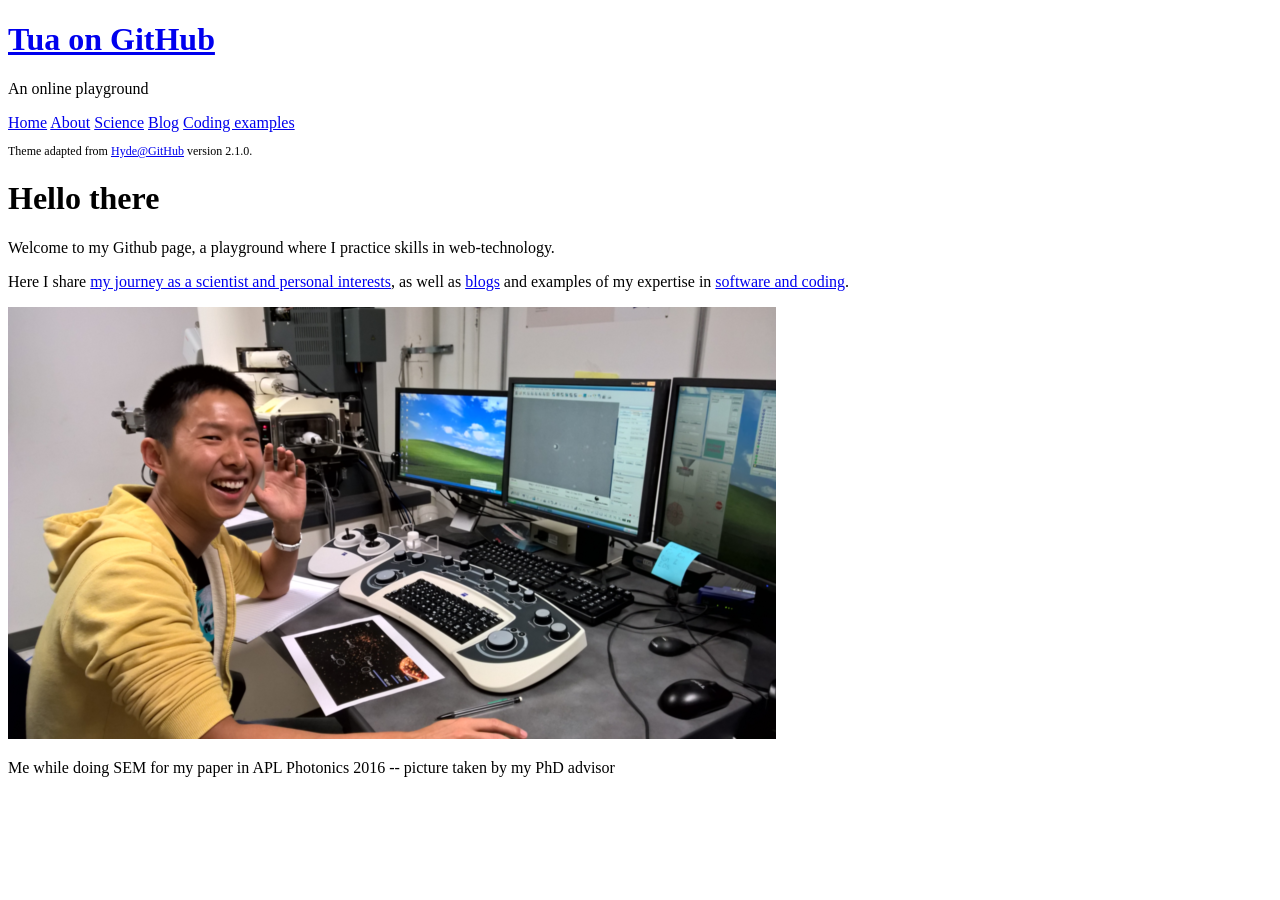
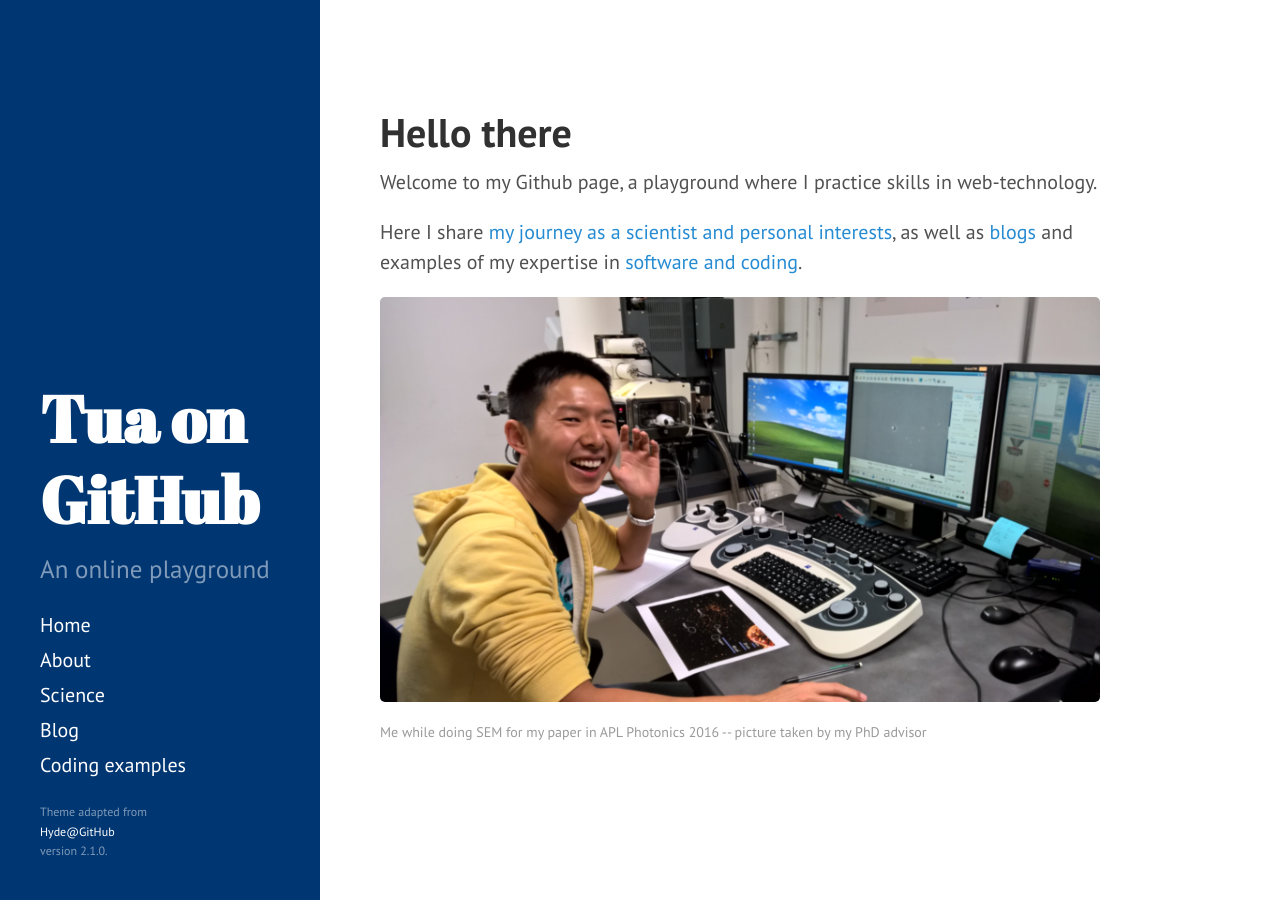
Before and after one commit to clumdee/clumdee.github.io_hyde, a Jekyll site: the page built from index.md, in a window 1280 px wide. Built offline with Jekyll 4.4.1, drawn with Linux system fonts in a browser that asks for light colours.

```diff
--- a/_config.yml
+++ b/_config.yml
@@ -7,7 +7,7 @@ title:            Tua on GitHub
 tagline:          'An online playground'
 description:      'An online playground'
 # url:
-baseurl:          /
+baseurl:          ''
 
 author:
   name:           'Chatdanai Lumdee (Tua)'
```
